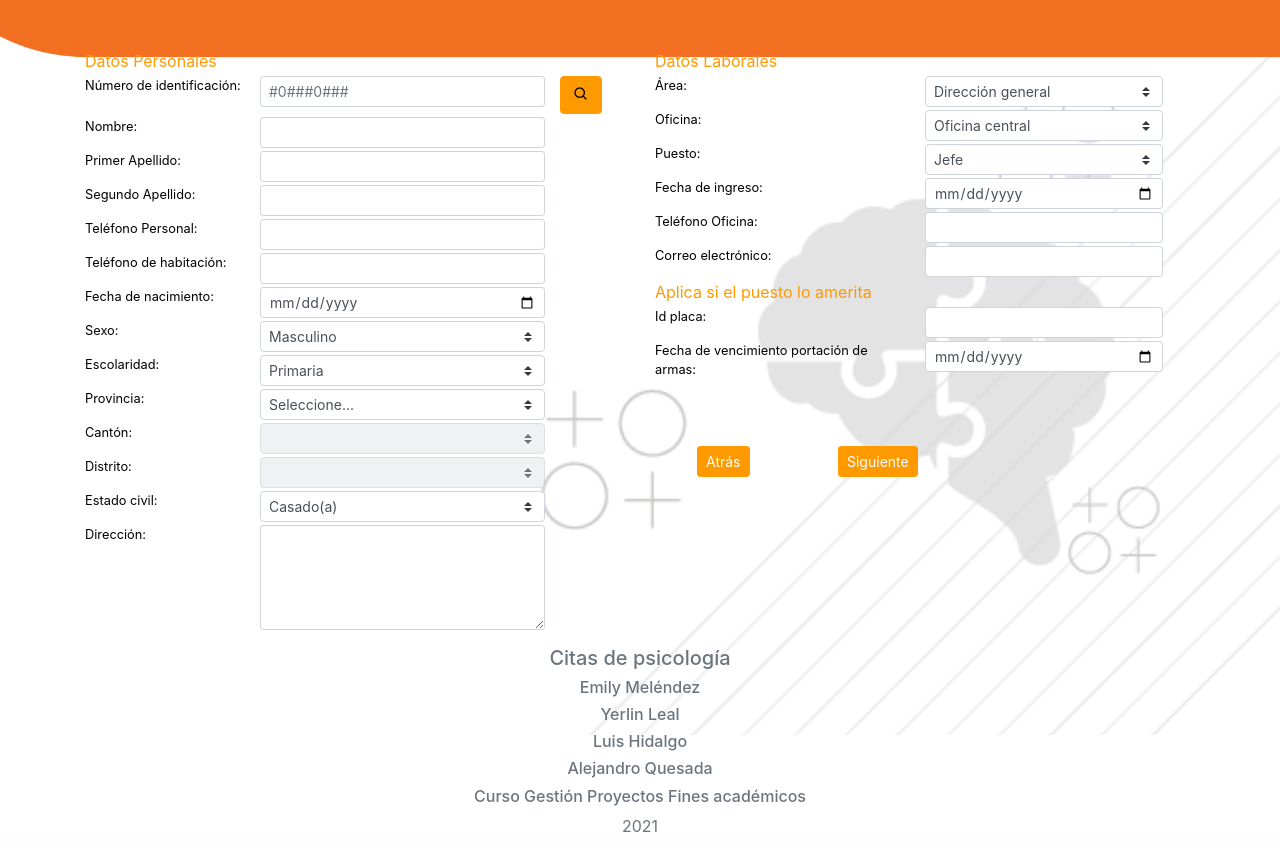
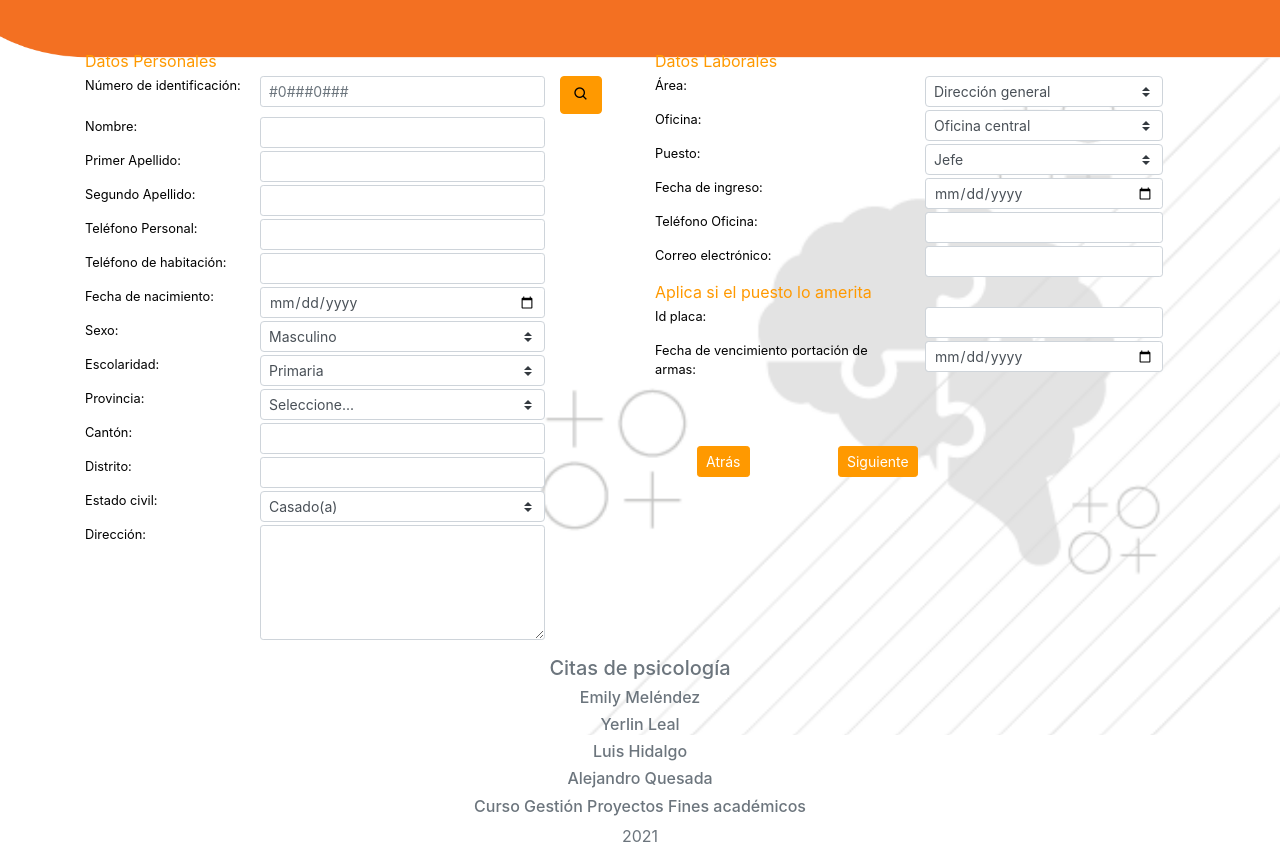
Before and after one commit to emilyNazareth/Grupo1ProyectoCitas, a PHP site: template Desarrollo/CitasPsicologia/view/MainFunctionaryRegisterAdministrator.php in a window 1280 px wide. Shown: the part 65-913 px from the top of the page. Run offline with PHP 8.4, Linux system fonts and the light colour scheme; the template is opened without the code that fills it, so the values that code supplies are empty; the visitor is signed in with stand-in values (Sample User, id 1); some libraries are stand-ins or nearby versions.

Commit message:
arreglos solicitados en incidencias

```diff
--- a/Desarrollo/CitasPsicologia/public/js/Site.js
+++ b/Desarrollo/CitasPsicologia/public/js/Site.js
@@ -188,6 +188,7 @@ function getCurrentDate() {
     today = yyyy + '-' + mm + '-' + dd;
     document.getElementById("birthday").setAttribute("max", today);
     document.getElementById("admissionDate").setAttribute("max", today);
+document.getElementById("date").setAttribute("min", today);
 }
 
 function myFunction() {
--- a/Desarrollo/CitasPsicologia/view/MainFunctionaryRegisterAdministrator.php
+++ b/Desarrollo/CitasPsicologia/view/MainFunctionaryRegisterAdministrator.php
@@ -68,23 +68,23 @@ include 'public/header.php';
                     </select>
                 </div>
                 <!--PROVINCIA-->
-                <div class="row professional-register">
+                <div class="row functionary-register">
                     <label class="col-sm-4 control-label small" for="province">Provincia:</label>
-                    <select class="col-sm-6 custom-select custom-select-sm" id="province" name="province" required onchange="activeCanton(); return false;" required>
+                    <select class="col-sm-6 custom-select custom-select-sm" id="province" name="province" required>
                         <option disabled selected value>Seleccione...</option>
                     </select>
                 </div>
 
                 <!--CANTON-->
-                <div class="row professional-register">
+                <div class="row functionary-register">
                     <label class="col-sm-4 control-label small" for="canton">Cant&oacuten:</label>
-                    <select class="col-sm-6 custom-select custom-select-sm" id="canton" name="canton" required onchange="activeDistrict(); return false;" required></select>
+                    <input class="col-sm-6 form-control form-control-sm" id="canton" name="canton" required>
                 </div>
 
                 <!--DISTRITO-->
-                <div class="row professional-register">
+                <div class="row functionary-register">
                     <label class="col-sm-4 control-label small" for="district">Distrito:</label>
-                    <select class="col-sm-6 custom-select custom-select-sm" id="district" name="district" required></select>
+                    <input class="col-sm-6 form-control form-control-sm" id="district" name="district" required>
                 </div>
                 <div class="row functionary-register">
                     <label class="col-sm-4 control-label small" for="civilStatus">Estado civil:</label>
@@ -96,8 +96,8 @@ include 'public/header.php';
                     </select>
                 </div>
                 <div class="row functionary-register">
-                    <label class="col-sm-4 control-label small" for="address">Dirección:</label>
-                    <textarea class="col-sm-6 form-control form-control-sm" id="address" name="address"></textarea>
+                    <label class="col-sm-4 control-label small" for="addressProfessional">Dirección:</label>
+                    <textarea class="col-sm-6 form-control form-control-sm" id="addressProfessional" name="addressProfessional"  cols="40" rows="5" required></textarea>
                 </div>
 
             </div>
@@ -178,8 +178,8 @@ include 'public/header.php';
 <script src="public/js/Site.js" type="text/javascript"></script>
 <script>
                             window.onload = function () {
-                                $("#canton").prop("disabled", true);
-                                $("#district").prop("disabled", true);
+                                $("#canton").prop("disabled", false);
+                                $("#district").prop("disabled", false);
 
                                 loadGeographicInfo();
                             }
@@ -222,7 +222,7 @@ include 'public/header.php';
                         $('#canton').val(data[0].tc_canton);
                         $('#district').val(data[0].tc_distrito);
                         $('#civilStatus').val(data[0].tc_estado_civil);
-                        $('#address').val(data[0].tc_direccion);
+                        $('#addressProfessional').val(data[0].tc_direccion);
                         $('#area').val(data[0].tc_area);
                         $('#office').val(data[0].tc_oficina);
                         $('#place').val(data[0].tc_puesto);
@@ -254,7 +254,7 @@ include 'public/header.php';
                 isFieldEmpty($("#canton").val()) ||
                 isFieldEmpty($("#district").val()) ||
                 isFieldEmpty($("#civilStatus").val()) ||
-                isFieldEmpty($("#address").val()) ||
+                isFieldEmpty($("#addressProfessional").val()) ||
                 isFieldEmpty($("#area").val()) ||
                 isFieldEmpty($("#office").val()) ||
                 isFieldEmpty($("#place").val()) ||
@@ -282,7 +282,7 @@ include 'public/header.php';
                 "canton": $("#canton").val(),
                 "district": $("#district").val(),
                 "civilStatus": $("#civilStatus").val(),
-                "address": $("#address").val(),
+                "address": $("#addressProfessional").val(),
                 "area": $("#area").val(),
                 "office": $("#office").val(),
                 "place": $("#place").val(),
--- a/Desarrollo/CitasPsicologia/view/ScheduleDatesAdministrator.php
+++ b/Desarrollo/CitasPsicologia/view/ScheduleDatesAdministrator.php
@@ -15,7 +15,7 @@ include 'public/header.php';
                 Observaciones
             </div>
             <div class="card-body">
-                <textarea class="form-control form-control-sm" id="observations" rows="4"></textarea>
+                <textarea class="form-control form-control-sm" id="observations" rows="4" cols="4" style="resize: none;"></textarea>
             </div>
 
         </div>
@@ -46,7 +46,7 @@ include 'public/header.php';
             <div class="col-sm ">
                 <div class="form-group row scheduleDatesFilter">
                     <label class="col-sm-6 control-label small" for="date">Fecha: </label>
-                    <input type="date" onChange="updateCalendar();" class="col-sm-6 form-control form-control-sm" id="date" />
+                    <input type="date" onclick="getCurrentDate()" class="col-sm-6 form-control form-control-sm" id="date" required  min=""/>
 
                 </div>
             </div>
```
